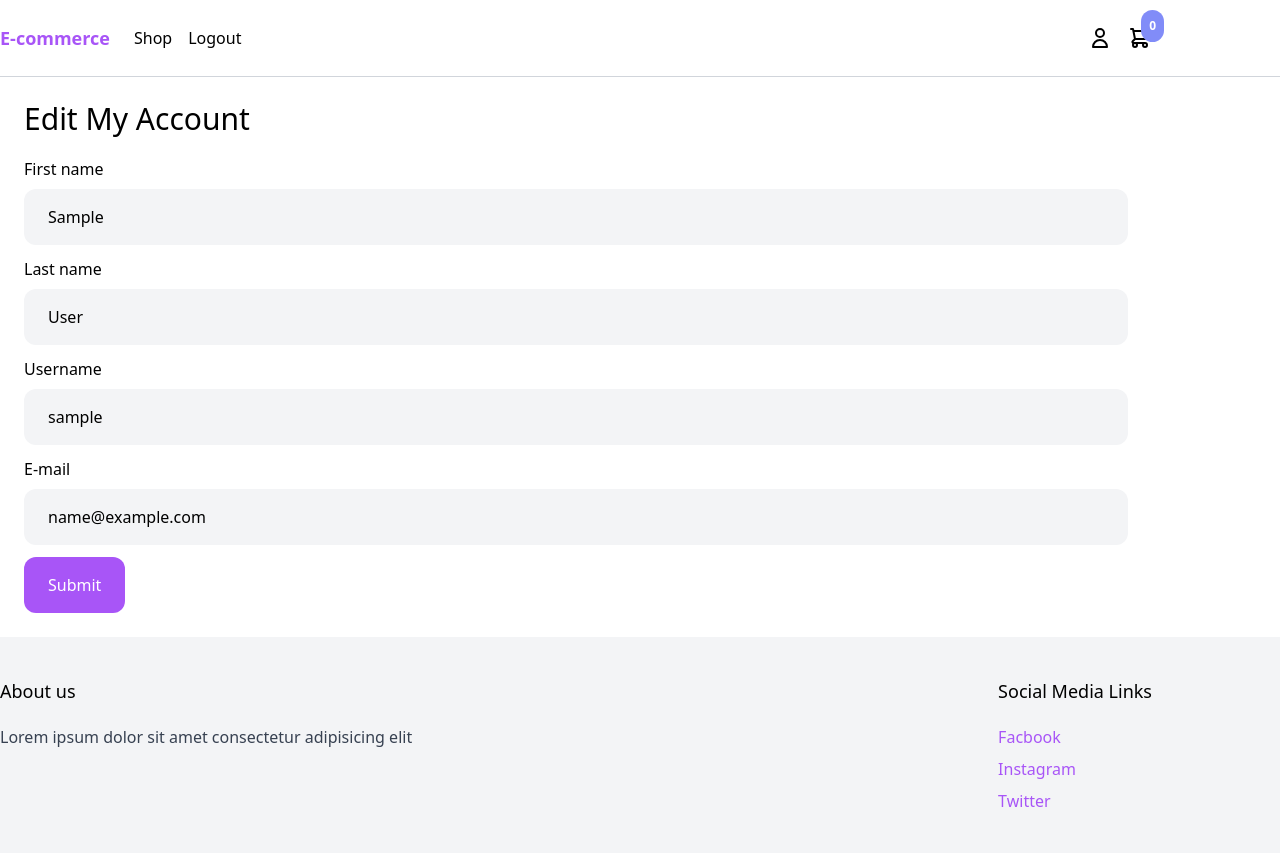
After one commit to Ahmed-Abdelgawad-Dev/DigiStore, a Django app: page /edit_user_account/ in a window 1280 px wide. The commit adds this page. Run offline with Django 4.2, Linux system fonts and the light colour scheme; the visitor is signed in with stand-in values (Sample User, id 1); some libraries are stand-ins or nearby versions.

Commit message:
User account edit page & Changing user data functionalities

```diff
--- a/Ecommerce/Ecommerce/urls.py
+++ b/Ecommerce/Ecommerce/urls.py
@@ -3,7 +3,7 @@ from django.contrib import admin
 from django.urls import path, include
 from django.conf import settings
 from django.conf.urls.static import static
-from core.views import signup, user_account
+from core.views import signup, user_account, edit_user_account
 
 urlpatterns = [
     path('admin/', admin.site.urls),
@@ -13,6 +13,7 @@ urlpatterns = [
     path('login/', LoginView.as_view(template_name='core/login.html'), name='login'),
     path('signup/', signup, name='signup'),
     path('useraccount/', user_account, name='user_account'),
+    path('edit_user_account/', edit_user_account, name='edit_user_account'),
     # Separated Routes
     path('', include('core.urls')),
     path('cart/', include('cart.urls')),
--- a/Ecommerce/core/forms.py
+++ b/Ecommerce/core/forms.py
@@ -10,4 +10,5 @@ class SignUpForm(UserCreationForm):
 
     class Meta:
         model = User
-        fields = ['username', 'first_name', 'last_name', 'email', 'password1', 'password2',]
+        fields = ['username', 'first_name', 'last_name',
+                  'email', 'password1', 'password2', ]
--- /dev/null
+++ b/Ecommerce/core/templates/core/edit_user_account.html
@@ -0,0 +1,38 @@
+{% extends 'core/base.html' %}
+{% block content %}
+<div class="max-w-6xl max-auto p-6">
+    <div class="mb-5 text-3xl">Edit My Account</div>
+    <form method="post" action="" class="space-y-3">
+        {% csrf_token %}
+
+        <div>
+            <label>First name</label>
+            <input name="first_name" value="{{ request.user.first_name }}" type="text"
+                class="w-full mt-2 py-4 px-6 bg-gray-100 rounded-xl">
+        </div>
+
+        <div>
+            <label>Last name</label>
+            <input name="last_name" value="{{ request.user.last_name }}" type="text"
+                class="w-full mt-2 py-4 px-6 bg-gray-100 rounded-xl">
+        </div>
+
+        <div>
+            <label>Username</label>
+            <input name="username" value="{{ request.user.username }}" type="text"
+                class="w-full mt-2 py-4 px-6 bg-gray-100 rounded-xl">
+        </div>
+
+        <div>
+            <label>E-mail</label>
+            <input name="email" value="{{ request.user.email }}" type="email"
+                class="w-full mt-2 py-4 px-6 bg-gray-100 rounded-xl">
+        </div>
+
+        <div>
+            <button class="py-4 px-6 rounded-xl text-white bg-purple-500">Submit</button>
+        </div>
+    </form>
+</div>
+
+{% endblock %}
--- a/Ecommerce/core/templates/core/user_account.html
+++ b/Ecommerce/core/templates/core/user_account.html
@@ -6,6 +6,8 @@
         <strong>Name: </strong>{{request.user.get_full_name}} <br>
         <strong>User name: </strong>{{request.user.username}} <br>
         <strong>Email: </strong>{{request.user.email}} <br>
+        <a href="{% url 'edit_user_account' %}"
+            class="inline-block mt-4 py-4 px-6 rounded-xl text-white bg-purple-500">Edit</a>
     </div>
     <hr>
     <h2 class="my-6 text-xl">My orders</h2>
--- a/Ecommerce/core/views.py
+++ b/Ecommerce/core/views.py
@@ -47,3 +47,21 @@ def signup(request):
 @login_required
 def user_account(request):
     return render(request, 'core/user_account.html')
+
+
+@login_required
+def edit_user_account(request):
+    if request.method == 'POST':
+        user = request.user
+        user.first_name = request.POST.get('first_name')
+        user.last_name = request.POST.get('last_name')
+        user.email = request.POST.get('email')
+        user.username = request.POST.get('username')
+        print('USER====================>>>>>>>>>>>>>>', user.first_name)
+        print('USER====================>>>>>>>>>>>>>>', user.last_name)
+        print('USER====================>>>>>>>>>>>>>>', user.username)
+        print('USER====================>>>>>>>>>>>>>>', user.email)
+        user.save()
+
+        return redirect('user_account')
+    return render(request, 'core/edit_user_account.html')
```
Also changed, not shown: Ecommerce/cart/migrations/__init__.py (deleted), Ecommerce/core/migrations/__init__.py (deleted), Ecommerce/product/migrations/0001_initial.py (deleted), Ecommerce/product/migrations/0002_product.py (deleted), Ecommerce/product/migrations/0003_product_image_product_thumbnail.py (deleted), Ecommerce/product/migrations/__init__.py (deleted), Ecommerce/requirements.txt (renamed from requirements.txt), identifier.sqlite (deleted).
